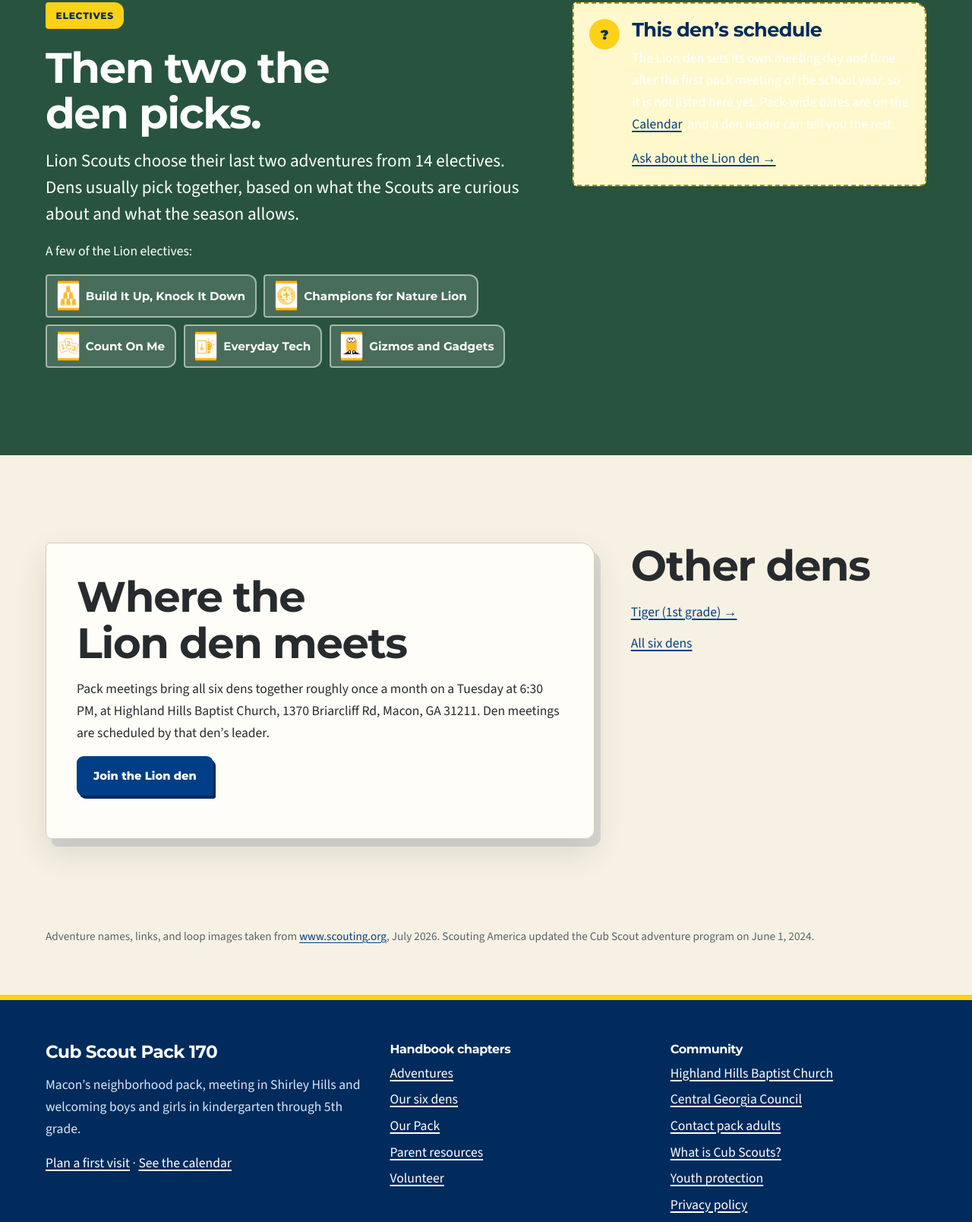
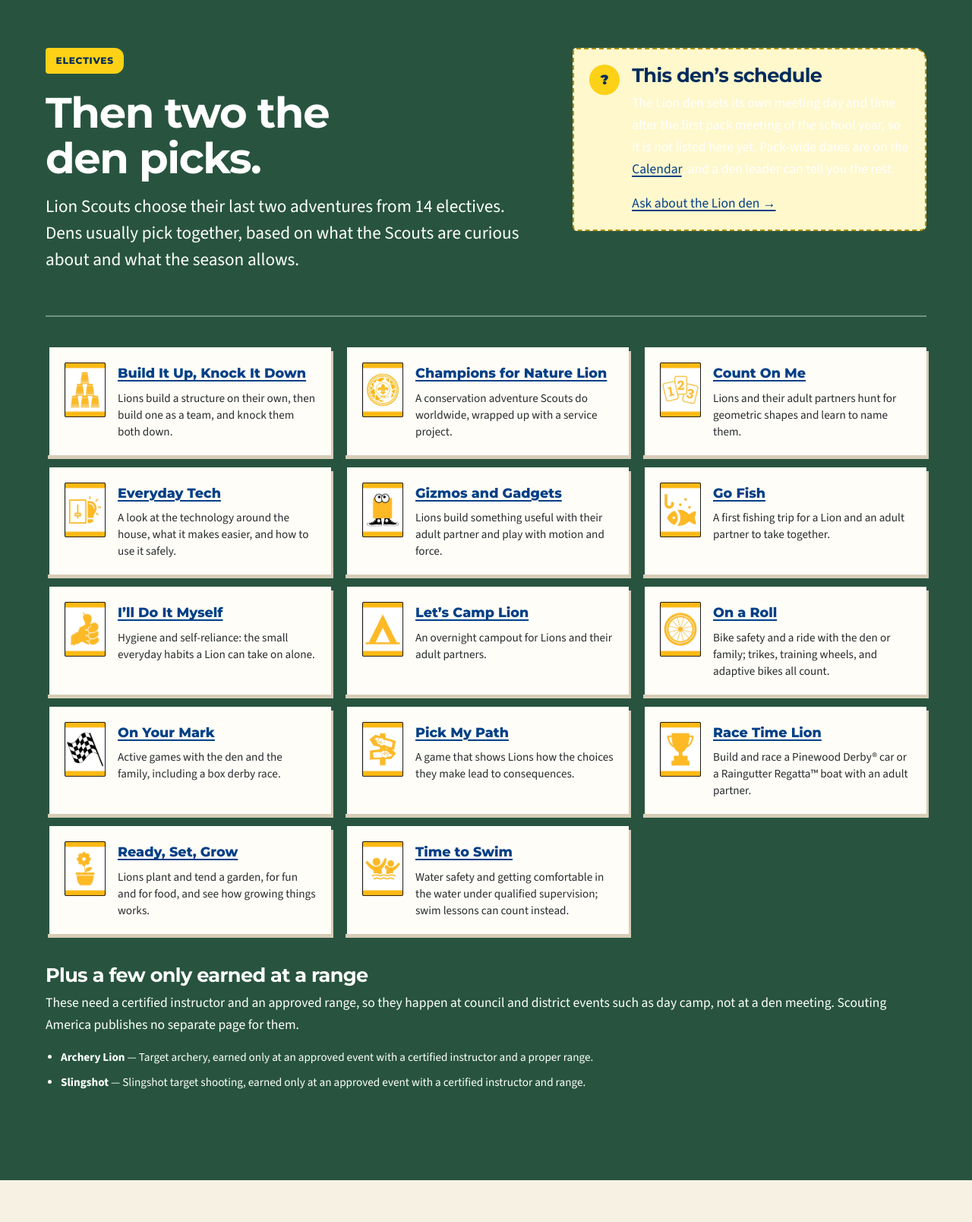
Before and after one commit to kerryhatcher/macon170.com, an Astro site: page /dens/lion in a window 1280 px wide. Shown: the part 1759-3367 px from the top of the page at 76% size. Built offline with nearby package versions, Linux system fonts and the light colour scheme; Astro itself is replaced by a stand-in of ours; no server answers.

Commit message:
feat(pages): describe and link every adventure on the den pages
Each den page listed adventure names and loop images with nothing to say what an
adventure involves, and the electives showed only the first five of them as chips
with no link out. A parent reading the Wolf page could not tell what Council Fire
is or find out.

Every required and elective adventure now carries its one-line summary and links to
its scouting.org page, and the elective list is complete instead of a five-item
preview. The special electives get a short list of their own with a note that they
need a certified instructor and a range, so it is clear why they are not on the
den-meeting list and why they have no link. The source note now says the
descriptions are ours rather than Scouting America wording.

The elective chips are gone, so their styles go with them.

```diff
--- a/src/pages/dens/[den].astro
+++ b/src/pages/dens/[den].astro
@@ -57,7 +57,12 @@ const program = adventures.find((entry) => entry.rank === rank.name);
                   densities={[1, 2]}
                   loading="lazy"
                 />
-                <strong>{adventure.name}</strong>
+                <div>
+                  <strong>
+                    <a href={adventure.url}>{adventure.name}</a>
+                  </strong>
+                  <p>{adventure.summary}</p>
+                </div>
               </li>
             ))}
           </ol>
@@ -97,23 +102,6 @@ const program = adventures.find((entry) => entry.rank === rank.name);
               {`${rank.name} Scouts choose their last two adventures from ${program.electives.length} electives.`} Dens usually pick
               together, based on what the Scouts are curious about and what the season allows.
             </p>
-            <p>A few of the {rank.name} electives:</p>
-            <ul class="elective-chips">
-              {program.electives.slice(0, 5).map((adventure) => (
-                <li>
-                  <Image
-                    class="elective-chips__loop"
-                    src={officialImage(adventure.icon)}
-                    alt=""
-                    width={30}
-                    height={40}
-                    densities={[1, 2]}
-                    loading="lazy"
-                  />
-                  {adventure.name}
-                </li>
-              ))}
-            </ul>
           </div>
           <div class="notice">
             <span class="notice__pin">?</span>
@@ -128,6 +116,45 @@ const program = adventures.find((entry) => entry.rank === rank.name);
               </p>
             </div>
           </div>
+        </div>
+        <div class="container">
+          <ul class="adventure-list adventure-list--electives">
+            {program.electives.map((adventure) => (
+              <li>
+                <Image
+                  class="adventure-list__loop"
+                  src={officialImage(adventure.icon)}
+                  alt={`${adventure.name} adventure loop`}
+                  width={54}
+                  height={72}
+                  densities={[1, 2]}
+                  loading="lazy"
+                />
+                <div>
+                  <strong>
+                    <a href={adventure.url}>{adventure.name}</a>
+                  </strong>
+                  <p>{adventure.summary}</p>
+                </div>
+              </li>
+            ))}
+          </ul>
+          {program.specialElectives.length > 0 && (
+            <div class="special-electives">
+              <h3>Plus a few only earned at a range</h3>
+              <p>
+                These need a certified instructor and an approved range, so they happen at council and district events such as day camp, not
+                at a den meeting. Scouting America publishes no separate page for them.
+              </p>
+              <ul>
+                {program.specialElectives.map((adventure) => (
+                  <li>
+                    <strong>{adventure.name}</strong> — {adventure.summary}
+                  </li>
+                ))}
+              </ul>
+            </div>
+          )}
         </div>
       </section>
     )
@@ -173,8 +200,9 @@ const program = adventures.find((entry) => entry.rank === rank.name);
   {
     program?.verified && (
       <p class="container source-note">
-        Adventure names, links, and loop images taken from <a href={program.source}>{new URL(program.source).hostname}</a>, July 2026.
-        Scouting America updated the Cub Scout adventure program on June 1, 2024.
+        Adventure names, links, and loop images taken from <a href={program.source}>{new URL(program.source).hostname}</a>, July 2026. The
+        one-line descriptions are Pack 170’s own summaries of each linked page, not Scouting America’s wording — follow a link for the
+        actual requirements. Scouting America updated the Cub Scout adventure program on June 1, 2024.
       </p>
     )
   }
@@ -190,7 +218,7 @@ const program = adventures.find((entry) => entry.rank === rank.name);
   }
   .adventure-list li {
     display: flex;
-    align-items: center;
+    align-items: flex-start;
     gap: 1rem;
     padding: 1.25rem;
     background: var(--page);
@@ -207,6 +235,31 @@ const program = adventures.find((entry) => entry.rank === rank.name);
     font-weight: 800;
     line-height: 1.2;
   }
+  .adventure-list p {
+    margin: 0.4rem 0 0;
+    font-size: 0.95rem;
+    line-height: 1.45;
+    /* the elective list sits on the green section, so pin the card text to the body colour */
+    color: var(--ink);
+  }
+  .adventure-list--electives {
+    margin-top: 2.5rem;
+    border-top: 2px solid rgba(255, 255, 255, 0.35);
+    padding-top: 2.5rem;
+  }
+  .adventure-list--electives li {
+    border-left-color: var(--green-deep);
+  }
+  .special-electives {
+    margin-top: 2.5rem;
+  }
+  .special-electives ul {
+    margin: 1rem 0 0;
+    padding-left: 1.25rem;
+    display: grid;
+    gap: 0.5rem;
+    font-size: 0.95rem;
+  }
   .elective-section {
     background: var(--green-deep);
     color: white;
@@ -216,30 +269,6 @@ const program = adventures.find((entry) => entry.rank === rank.name);
     grid-template-columns: 1.15fr 0.85fr;
     gap: 4rem;
     align-items: start;
-  }
-  .elective-chips {
-    list-style: none;
-    padding: 0;
-    margin: 1rem 0 0;
-    display: flex;
-    flex-wrap: wrap;
-    gap: 0.6rem;
-  }
-  .elective-chips li {
-    display: flex;
-    align-items: center;
-    gap: 0.5rem;
-    padding: 0.4rem 0.8rem;
-    background: rgba(255, 255, 255, 0.15);
-    border: 2px solid rgba(255, 255, 255, 0.5);
-    border-radius: 4px 12px 12px 4px;
-    font-family: var(--font-display);
-    font-weight: 700;
-    font-size: 0.95rem;
-  }
-  .elective-chips__loop {
-    width: 30px;
-    height: auto;
   }
   .den-footer {
     display: grid;
```
